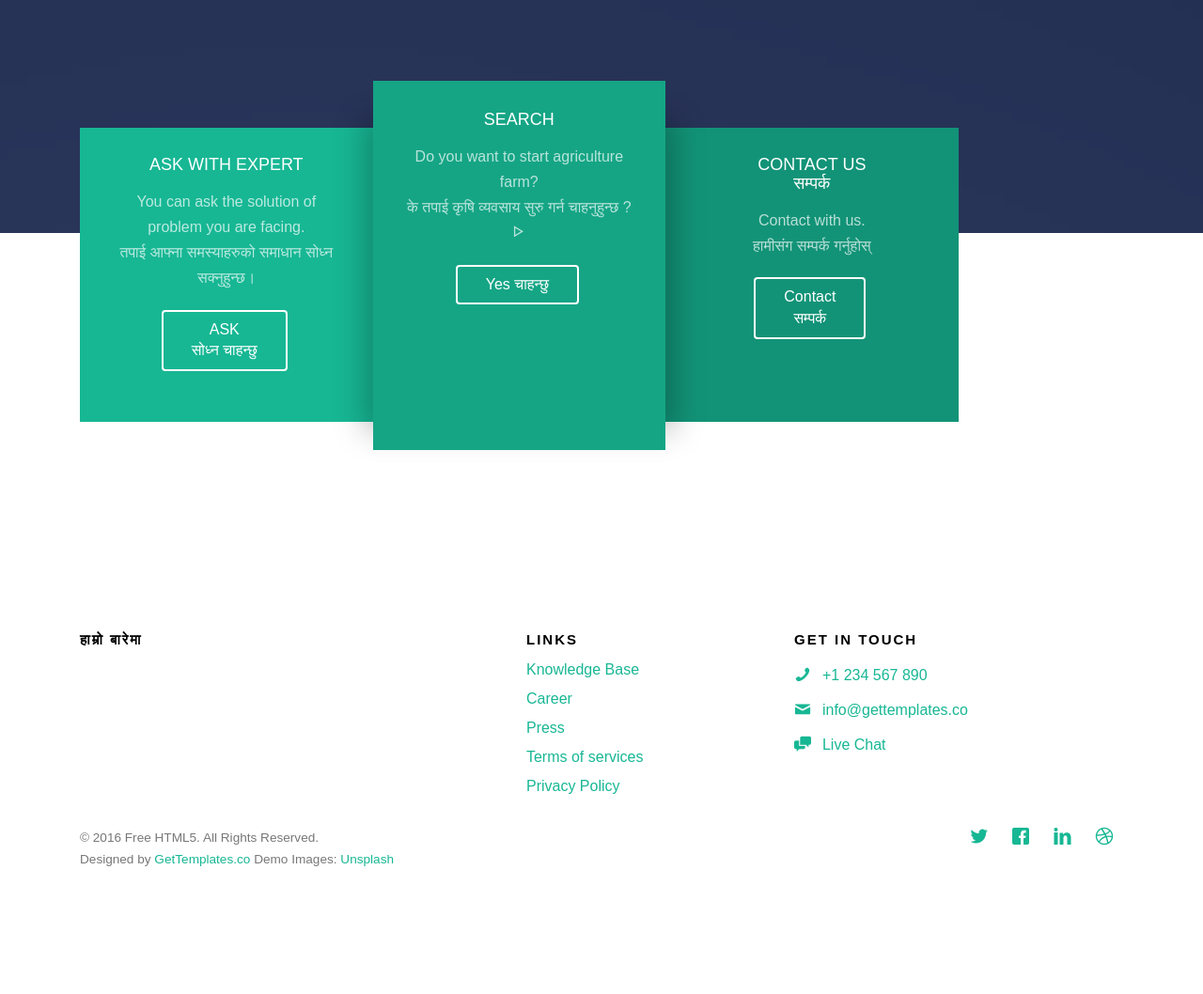
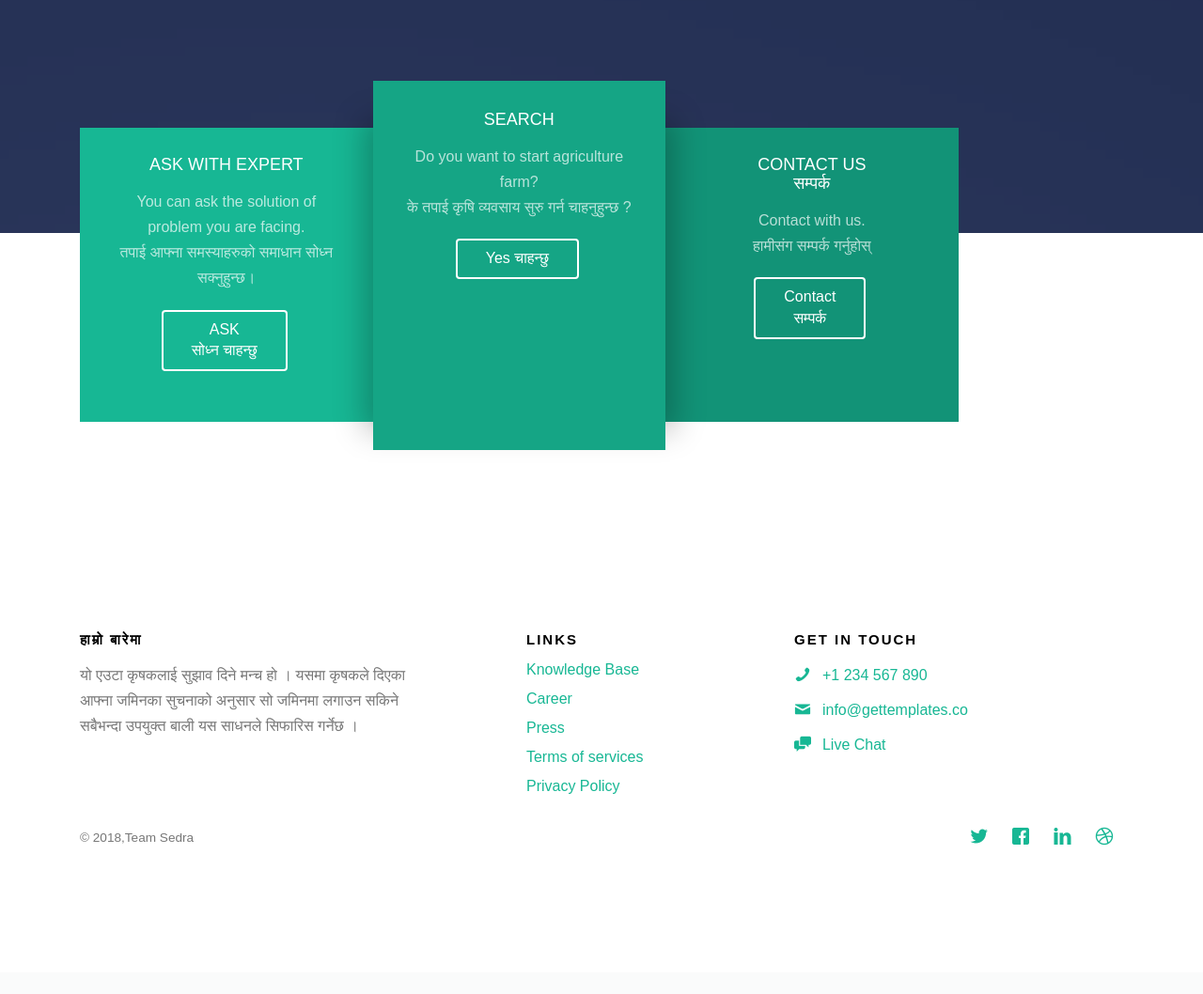
Before and after one commit to TejasviRaj/Agri, a Django app: template agri/templates/agri/index.html in a window 1280 px wide. Shown: the part 652-1710 px from the top of the page at 94% size. After the commit the page ends 1552 px from the top, so only its background shows below. Run offline with Django 3.2, Linux system fonts and the light colour scheme; the template is opened without the code that fills it, so the values that code supplies are empty; some libraries are stand-ins or nearby versions; some web fonts are replaced.

Commit message:
1st part almost done

```diff
--- a/agri/templates/agri/index.html
+++ b/agri/templates/agri/index.html
@@ -96,7 +96,7 @@
 				<div class="feature feature-2 animate-box" data-animate-effect="fadeInUp" >
 					<div class="feature-inner" >
 						<h3>Search</h3>
-						<p>Do you want to start agriculture farm?<br />के तपाई कृषि व्यवसाय सुरु गर्न चाहनुहुन्छ ?<br /><i class="icon-play"></i></p>
+						<p>Do you want to start agriculture farm?<br />के तपाई कृषि व्यवसाय सुरु गर्न चाहनुहुन्छ ?<br /></p>
 						<p><a href="second#this" class="btn btn-white btn-outline">Yes चाहन्छु </a></p>
 					</div>
 				</div>
@@ -122,7 +122,8 @@
 				<div class="col-md-4">
 					<div class="gtco-widget">
 						<h3>हाम्रो बारेमा </h3>
-						<p></p>
+						<p>यो एउटा कृषकलाई सुझाव दिने मन्च हो । यसमा कृषकले दिएका आफ्ना जमिनका सुचनाको अनुसार सो जमिनमा लगाउन सकिने सबैभन्दा उपयुक्त बाली यस साधनले सिफारिस गर्नेछ ।</p>
+
 					</div>
 				</div>
 
@@ -155,8 +156,7 @@
 			<div class="row copyright">
 				<div class="col-md-12">
 					<p class="pull-left">
-						<small class="block">&copy; 2016 Free HTML5. All Rights Reserved.</small>
-						<small class="block">Designed by <a href="http://gettemplates.co/" target="_blank">GetTemplates.co</a> Demo Images: <a href="http://unsplash.co/" target="_blank">Unsplash</a></small>
+						<small class="block">&copy; 2018,Team Sedra</small>
 					</p>
 					<p class="pull-right">
 						<ul class="gtco-social-icons pull-right">
```
